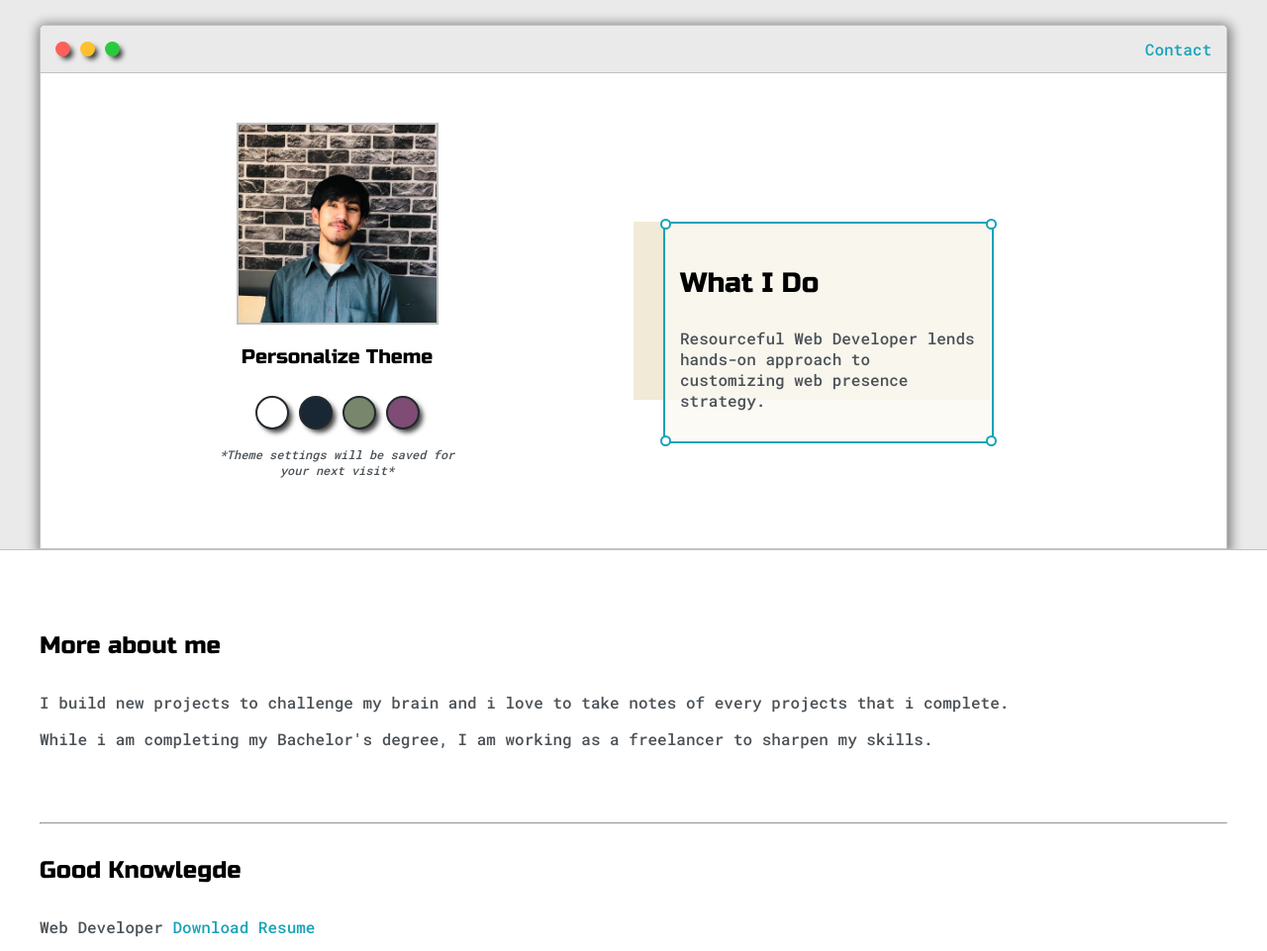
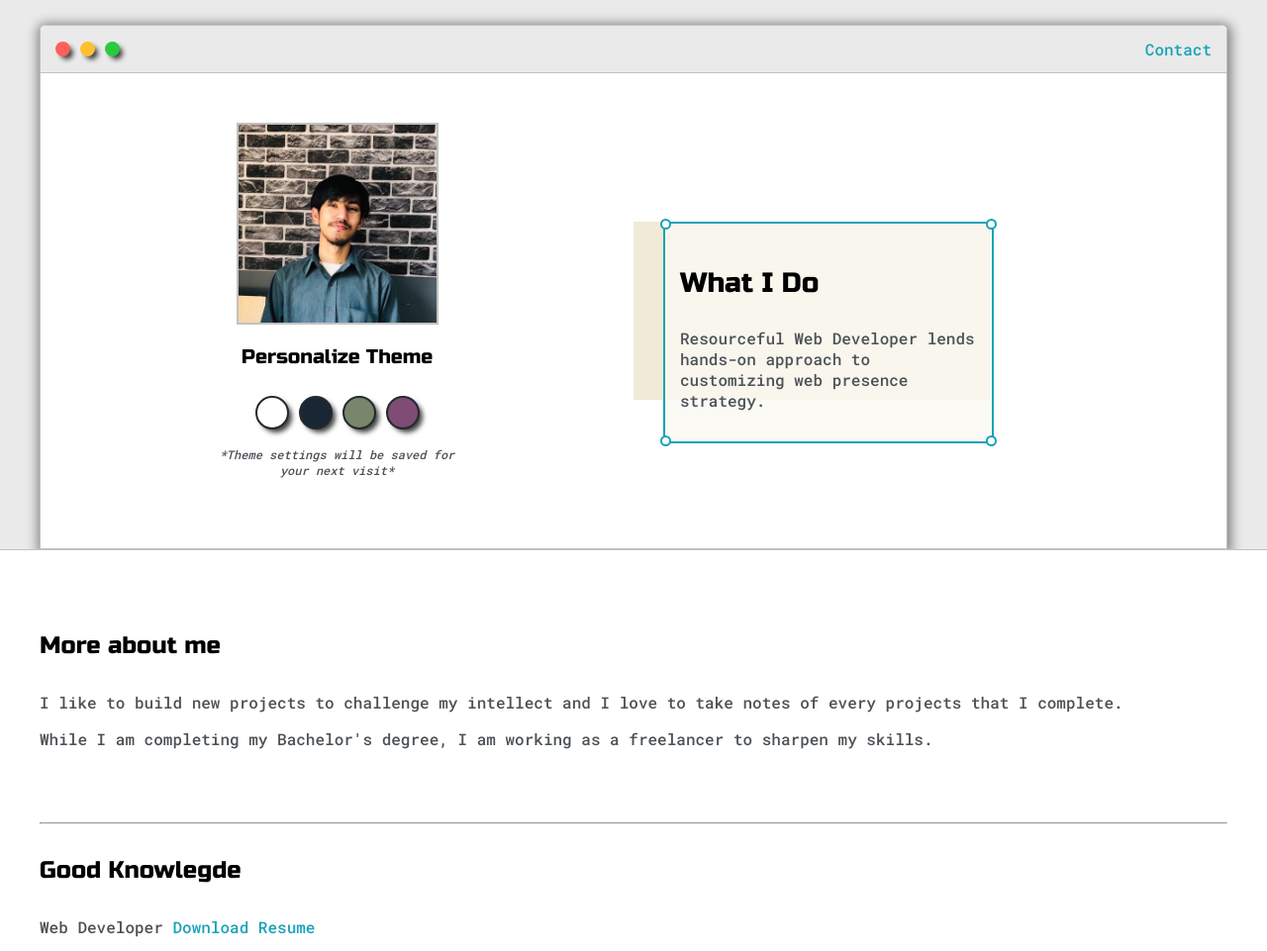
Before and after one commit to UjjwalShres/Portfolio-Website, a plain HTML site: page index.html in a window 1280 px wide. Shown: the part 136-1097 px from the top of the page at 99% size. Drawn offline with Linux system fonts and the light colour scheme.

Commit message:
Update index.html

```diff
--- a/index.html
+++ b/index.html
@@ -85,9 +85,9 @@
 				<div class="about-me">
 					<h4>More about me</h4>
 
-					<p>I build new projects to challenge my brain and i love to take notes of every projects that i complete.</p>
+					<p>I like to build new projects to challenge my intellect and I love to take notes of every projects that I complete.</p>
 
-					<p>While i am completing my Bachelor's degree, I am working as a freelancer to sharpen my skills.</p>
+					<p>While I am completing my Bachelor's degree, I am working as a freelancer to sharpen my skills.</p>
 
 
 				</div>
```
